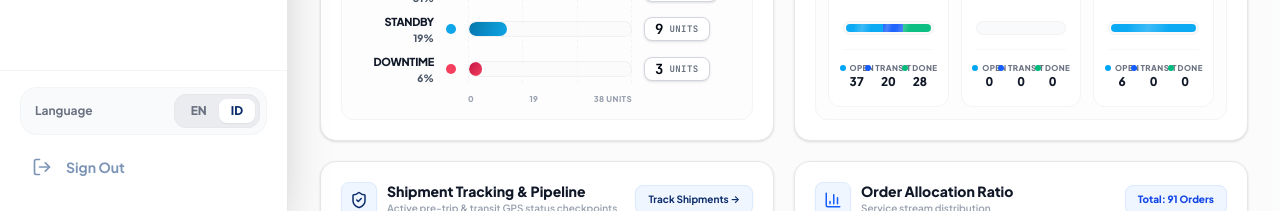
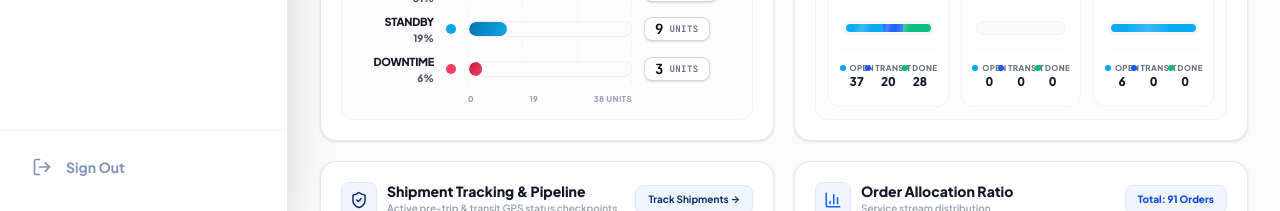
Before and after one commit to muhamadrizkialfiann-oss/IKPP-Monitoring-Dashboard, a React (Vite) app: page / in a window 1280 px wide. Shown: the part 589-800 px from the top of the page. Built offline with nearby package versions, Linux system fonts and the light colour scheme; no server answers.

Commit message:
refactor(sidebar): remove unused theme and language controls

```diff
--- a/src/components/Sidebar.tsx
+++ b/src/components/Sidebar.tsx
@@ -1,8 +1,7 @@
-import React, { useState } from "react";
+import React from "react";
 import { motion, AnimatePresence } from "motion/react";
 import { LayoutDashboard, ClipboardList, Truck, Package, ChevronLeft, ShieldCheck, LogOut } from "lucide-react";
 import PANCARAN_LOGO_DATA_URL from "../assets/logo";
-import { useTheme } from "../ThemeContext";
 
 export type TabType = "overview" | "logistik_pro" | "order" | "availability" | "shipment";
 
@@ -14,9 +13,6 @@ interface SidebarProps {
 }
 
 export default function Sidebar({ activeTab, setActiveTab, isOpen, onClose }: SidebarProps) {
-  const { isDark, toggleTheme } = useTheme();
-  const [lang, setLang] = useState<"EN" | "ID">("ID");
-
   const menuItems = [
     { id: "overview", label: "Overview", icon: LayoutDashboard },
     { id: "order", label: "Order Management", icon: ClipboardList },
@@ -104,35 +100,8 @@ export default function Sidebar({ activeTab, setActiveTab, isOpen, onClose }: Si
                 })}
               </nav>
 
-              {/* Controls & Sign Out Section */}
-              <div className="px-5 pt-4 border-t border-gray-100 dark:border-slate-800 mt-auto space-y-3">
-                {/* Language Selector EN / ID right above Sign Out */}
-                <div className="flex items-center justify-between p-1.5 bg-gray-50 dark:bg-slate-800/60 rounded-2xl border border-gray-100 dark:border-slate-800">
-                  <span className="text-xs font-bold text-gray-500 dark:text-slate-400 pl-2">Language</span>
-                  <div className="flex items-center bg-gray-200/70 dark:bg-slate-900 rounded-xl p-1 border border-gray-200 dark:border-slate-700">
-                    <button
-                      onClick={() => setLang("EN")}
-                      className={`text-xs font-black px-3 py-1 rounded-lg transition-all cursor-pointer ${
-                        lang === "EN"
-                          ? "bg-white dark:bg-sky-950 text-[#0B2C6B] dark:text-sky-300 shadow-xs"
-                          : "text-gray-500 dark:text-slate-400 hover:text-gray-800 dark:hover:text-slate-200"
-                      }`}
-                    >
-                      EN
-                    </button>
-                    <button
-                      onClick={() => setLang("ID")}
-                      className={`text-xs font-black px-3 py-1 rounded-lg transition-all cursor-pointer ${
-                        lang === "ID"
-                          ? "bg-white dark:bg-sky-950 text-[#0B2C6B] dark:text-sky-300 shadow-xs"
-                          : "text-gray-500 dark:text-slate-400 hover:text-gray-800 dark:hover:text-slate-200"
-                      }`}
-                    >
-                      ID
-                    </button>
-                  </div>
-                </div>
-
+              {/* Sign Out Section */}
+              <div className="px-5 pt-4 border-t border-gray-100 dark:border-slate-800 mt-auto">
                 {/* Sign Out Button */}
                 <button
                   id="sidebar-sign-out"
```
